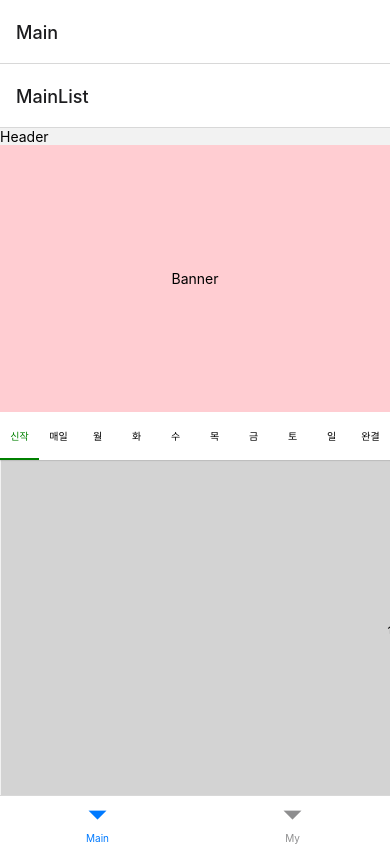
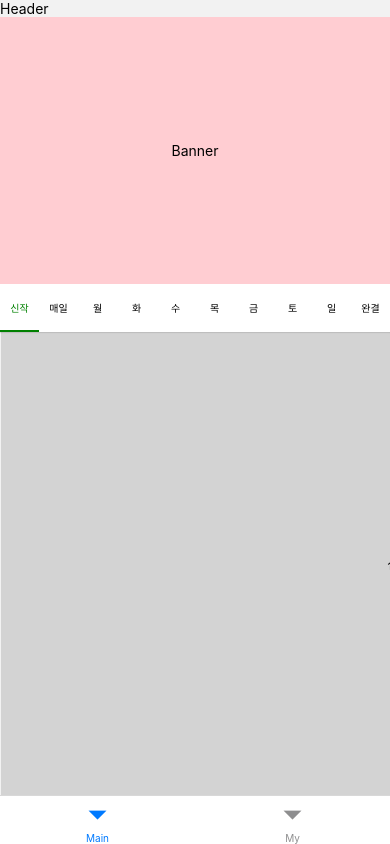
Before and after one commit to kmin-jeong/naver-webtoon-clone, a React Native app in the folder webtoonclone/: screen / in a window 390 px wide. Built offline with nearby package versions, Linux system fonts and the light colour scheme.

Commit message:
feat:option추가

```diff
--- a/webtoonclone/src/component/Navigation/BottomTabs.tsx
+++ b/webtoonclone/src/component/Navigation/BottomTabs.tsx
@@ -7,8 +7,8 @@ const Tab = createBottomTabNavigator();
 
 const BottomTabs = () => (
   <Tab.Navigator>
-    <Tab.Screen name="Main" component={Main} />
-    <Tab.Screen name="My" component={My} />
+    <Tab.Screen name="Main" component={Main} options={{ headerShown: false }} />
+    <Tab.Screen name="My" component={My} options={{ headerShown: false }} />
   </Tab.Navigator>
 );
 
--- a/webtoonclone/src/page/Main.tsx
+++ b/webtoonclone/src/page/Main.tsx
@@ -19,7 +19,7 @@ const Stack = createNativeStackNavigator<WebtoonParameters>();
 const Main = () => {
   return (
     <Stack.Navigator>
-      <Stack.Screen name="MainList" component={MainList} />
+      <Stack.Screen name="MainList" component={MainList} options={{ headerShown: false }} />
       <Stack.Screen name="Card" component={Card} />
     </Stack.Navigator>
   );
```
